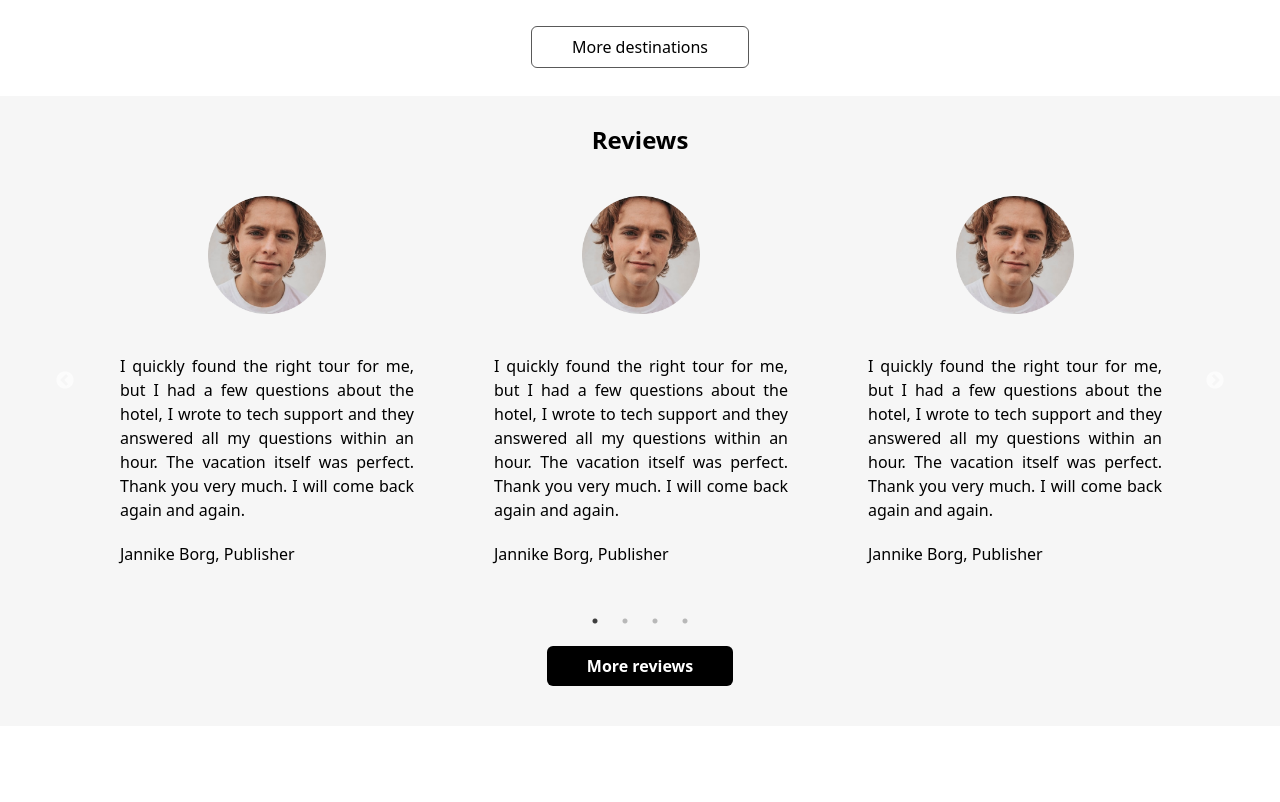
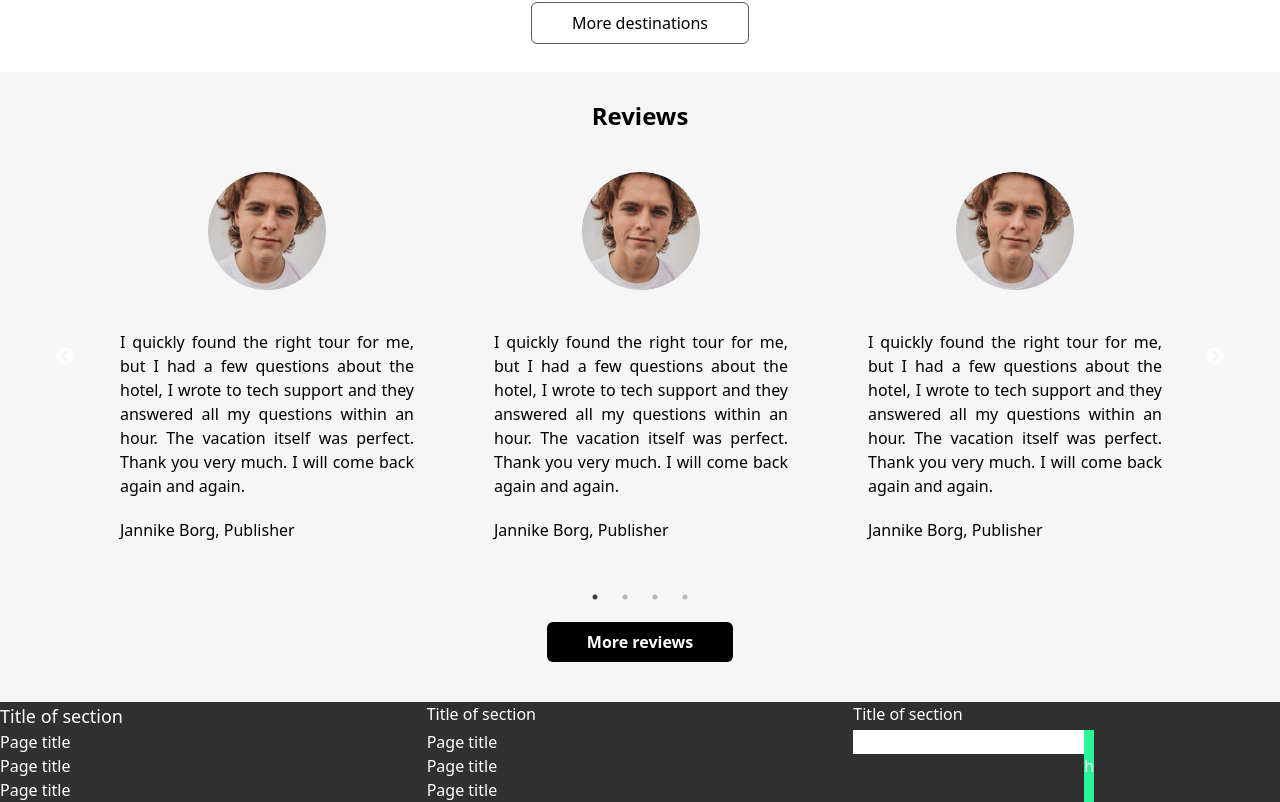
Before and after one commit to jaisonjoshi/Trouvailler-web, a React (Create React App) app: page / in a window 1280 px wide. Shown: the part 1042-1844 px from the top of the page. Before the commit the page ends 1768 px from the top, so only its background shows below. Built offline with nearby package versions, Linux system fonts and the light colour scheme.

Commit message:
structure of footer

```diff
--- /dev/null
+++ b/src/Pages/components/Footer/Footer.jsx
@@ -0,0 +1,29 @@
+import React from 'react'
+
+const Footer = () => {
+  return (
+    <div>
+      <footer className='bg-blacky-light'>
+        <div className='text-whiteglow grid grid-cols-3'>
+          <div className='text-lg'><h3>Title of section</h3></div>
+          <div><h3>Title of section</h3></div>
+          <div><h3>Title of section</h3></div>
+          <div><h5>Page title</h5></div>
+          <div><h5>Page title</h5></div>
+          <div className='row-span-3 flex'>
+            <div><input type="text" /></div>
+            <button className='bg-evergreen'>h</button>
+          </div>
+          <div><h5>Page title</h5></div>
+          <div><h5>Page title</h5></div>
+          <div><h5>Page title</h5></div>
+          <div><h5>Page title</h5></div>
+
+
+        </div>
+      </footer>
+    </div>
+  )
+}
+
+export default Footer
--- a/src/Pages/home/Home.jsx
+++ b/src/Pages/home/Home.jsx
@@ -2,13 +2,14 @@ import React from 'react'
 import DestCard from '../components/cards/trending_dest_card'
 import Review from '../Reviews/Review'
 import ReviewMob from '../Reviews/ReviewsMob'
+import Footer from '../components/Footer/Footer'
 
 
 const Home = () => {
 
   return (
-    <div className=''>Home
-      {/* trending destinations block */}
+    <div>
+      {/* Trending destinations block */}
       <div>
         <div className='text-center'>
           <h1 className='font-bold text-2xl'>Trending Destinations</h1>
@@ -27,13 +28,16 @@ const Home = () => {
         <button className='font-medium border-graydust-dark border p-2 rounded-md w-full sm:w-auto px-10 hover:bg-evergreen hover:text-whiteglow hover:border-transparent hover:transition-colors hover:duration-200' >More destinations</button>
       </div>
 
-      {/* reviews block */}
+      {/* Reviews block */}
       <div className='bg-graydust-light'>
         <h1 className='font-bold text-2xl text-center pt-7'>Reviews</h1>
         <div className='hidden sm:block px-20'><Review/></div>
         <div className='sm:hidden'><ReviewMob/></div>
         <div className='text-center py-10 px-7'><button className='bg-blacky-dark text-whiteglow font-semibold p-2 px-10 rounded-md w-full sm:w-auto hover:bg-evergreen hover:text-blacky-dark hover:transition-colors hover:duration-200'>More reviews</button></div>
       </div>
+
+      {/* Footer block */}
+      <Footer/>
     </div>
   )
 }
--- a/tailwind.config.js
+++ b/tailwind.config.js
@@ -7,7 +7,6 @@ module.exports = {
     colors: {
       transparent: 'transparent',
       'evergreen':'#2AF599',
-      'midnight':'#303030',
       'whiteglow': '#FFFFFF',
       'blacky': {
         'dark':'#000000',
```
